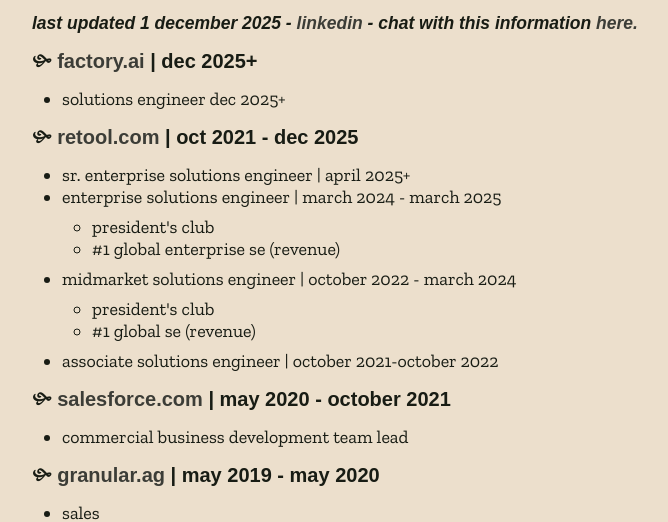
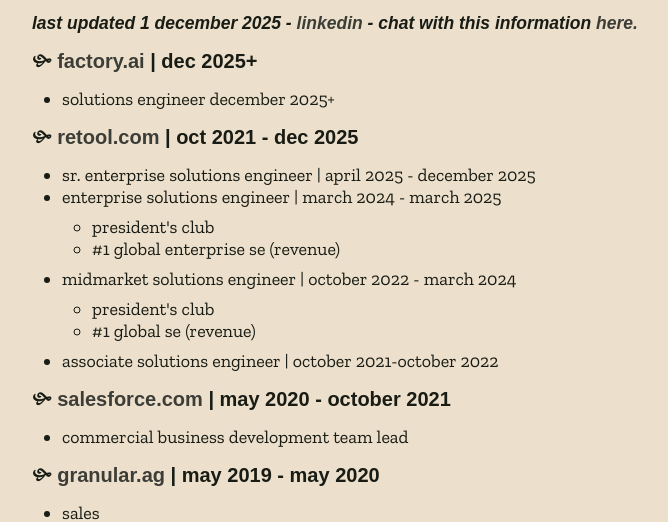
Before and after one commit to samfitz13/samfitz-nyc, a plain HTML site: page about.html in a window 1280 px wide. Shown: the part 286-808 px from the top of the page, without its empty margins (252-920 px from the left). Drawn offline with nearby package versions, Linux system fonts and the light colour scheme; a web font is replaced by a local one.

Commit message:
fixed date formatting

```diff
--- a/about.html
+++ b/about.html
@@ -24,7 +24,6 @@
         </ul>
       </nav>
     </header>
-
     <section>
       <h1>work experience</h1>
       <hr />
@@ -39,13 +38,13 @@
         <a href="https://factory.ai">factory.ai</a> | dec 2025+
       </h3>
       <ul>
-        <li>Solutions Engineer Dec 2025+</li>
+        <li>Solutions Engineer December 2025+</li>
       </ul>
       <h3>
         <a target="blank" href="https://retool.com">retool.com</a> | Oct 2021 - Dec 2025
       </h3>
       <ul>
-        <li>sr. enterprise solutions engineer | april 2025+</li>
+        <li>sr. enterprise solutions engineer | april 2025 - december 2025</li>
         <li>enterprise solutions engineer | march 2024 - march 2025</li>
         <ul>
           <li>president's club</li>
```
